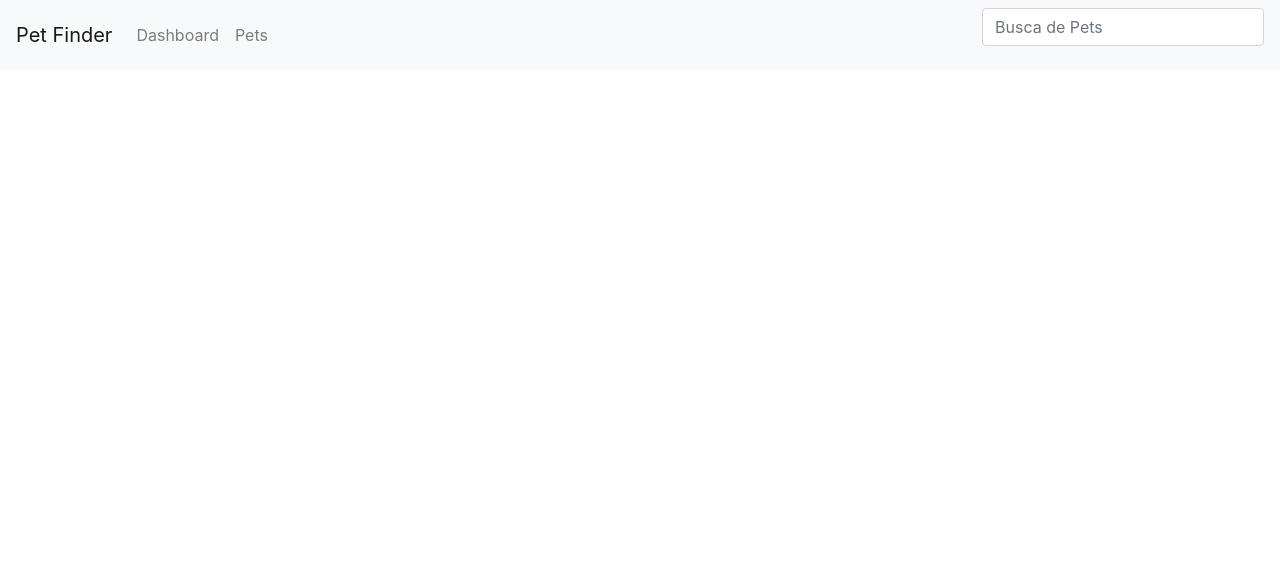
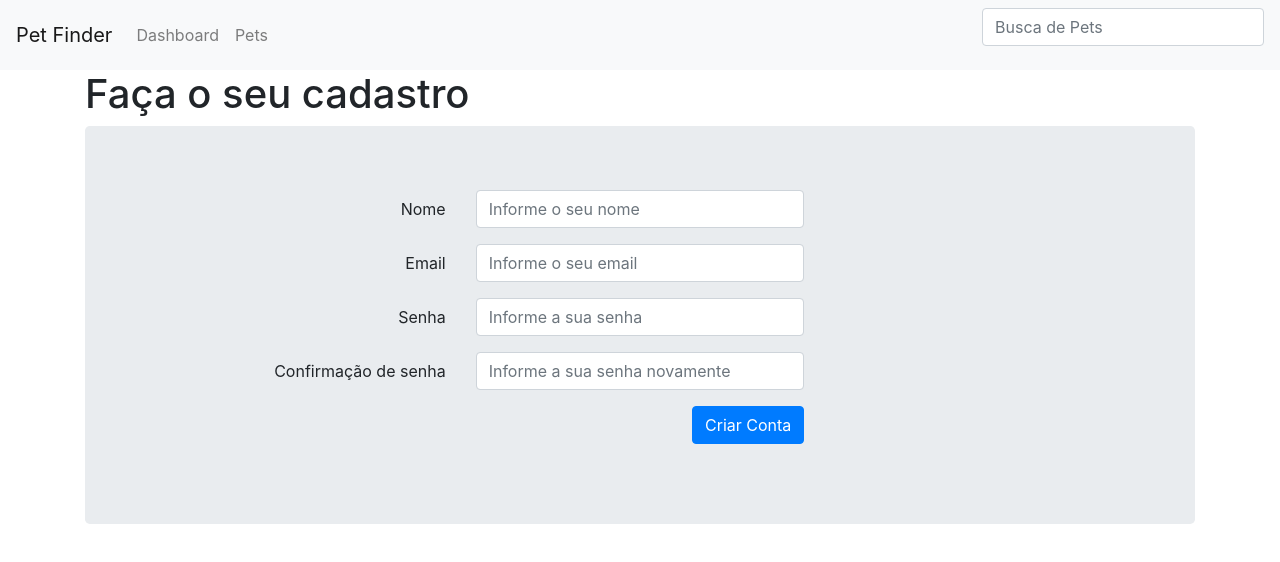
Before and after one commit to guimaraes-lucas/pet-finder-app, an Angular app: page /sign-up in a window 1280 px wide. Before the commit this address led to /. Shown: the top 562 px of the page. Built offline with nearby package versions, Linux system fonts and the light colour scheme.

Commit message:
add SignUpFormComponent base template and ajustments

```diff
--- a/src/app/app.module.ts
+++ b/src/app/app.module.ts
@@ -10,6 +10,7 @@ import { NavbarComponent } from './navbar/navbar.component'
 import { PetSearchComponent } from './navbar/pet-search/pet-search.component'
 import { PetsComponent } from './pets/pets.component'
 import { PetDetailComponent } from './pets/pet-detail/pet-detail.component'
+import { SignUpFormComponent } from './sign-up-form/sign-up-form.component'
 
 // services imports
 import { PetService } from './pets/shared/pet.service'
@@ -25,7 +26,8 @@ import { AppRoutingModule } from './app-routing.module'
     NavbarComponent,
     PetSearchComponent,
     PetsComponent,
-    PetDetailComponent
+    PetDetailComponent,
+    SignUpFormComponent
   ],
   imports: [
     AppRoutingModule,
--- a/src/app/pets/pet-detail/pet-detail.component.ts
+++ b/src/app/pets/pet-detail/pet-detail.component.ts
@@ -4,11 +4,13 @@ import { switchMap } from 'rxjs/operators'
 import { Location } from '@angular/common'
 import { FormGroup, FormBuilder } from '@angular/forms'
 
-import { Pet, petValidations } from '../shared/pet.model'
+import { Pet } from '../shared/pet.model'
 import { Kind } from 'src/app/kinds/shared/kind.model'
 
 import { PetService } from '../shared/pet.service'
 import { KindService } from 'src/app/kinds/shared/kind.service'
+
+import { PET_VALIDATION } from '../shared/pet.validation'
 
 @Component({
   selector: 'pet-detail',
@@ -27,7 +29,7 @@ export class PetDetailComponent implements OnInit{
     private location: Location,
     private formBuilder: FormBuilder
   ){
-    this.reactivePetForm = this.formBuilder.group(petValidations)
+    this.reactivePetForm = this.formBuilder.group(PET_VALIDATION)
   }
 
   public ngOnInit(){
--- a/src/app/pets/pets.component.html
+++ b/src/app/pets/pets.component.html
@@ -15,7 +15,7 @@
 
     <div class="form-group col-md-6" [ngClass]="fieldClassForErrorOrSuccess('name')">
       <label for="name" class="col-form-label">Nome</label>
-      <input formControlName="name" id="name" class="form-control" placeholder="Digite o nome do novo Pet" maxlength="50">
+      <input formControlName="name" id="name" class="form-control" placeholder="Informe o nome do novo Pet" maxlength="50">
       <div *ngIf="showFieldError('name')" class="text-danger">
         <div *ngIf="getField('name').errors.required">O nome é obrigatório</div>
         <div *ngIf="getField('name').errors.minlength">O nome deve ter no mínimo 2 caracteres</div>
@@ -25,7 +25,7 @@
 
     <div class="form-group col-md-3" [ngClass]="fieldClassForErrorOrSuccess('age')">
       <label for="age" class="col-form-label">Idade</label>
-      <input formControlName="age" id="age" class="form-control" placeholder="Digite a idade do novo Pet">
+      <input formControlName="age" id="age" class="form-control" placeholder="Informe a idade do novo Pet">
 
       <div *ngIf="showFieldError('age')" class="text-danger">
         <div *ngIf="getField('age').errors.required">A idade é obrigatória</div>
@@ -36,7 +36,7 @@
   <div class="row">
     <div class="form-group col-md-3" [ngClass]="fieldClassForErrorOrSuccess('race')">
       <label for="race" class="col-form-label">Raça</label>
-      <input formControlName="race" id="race" class="form-control" placeholder="Digite raça do novo Pet"  maxlength="50">
+      <input formControlName="race" id="race" class="form-control" placeholder="Informe raça do novo Pet"  maxlength="50">
 
       <div *ngIf="showFieldError('race')" class="text-danger">
         <div *ngIf="getField('race').errors.required">A raça é obrigatória</div>
@@ -47,7 +47,7 @@
 
     <div class="form-group col-md-6" [ngClass]="fieldClassForErrorOrSuccess('city')">
       <label for="city" class="col-form-label">Cidade</label>
-      <input formControlName="city" id="city" class="form-control" placeholder="Digite a cidade do novo Pet"  maxlength="60">
+      <input formControlName="city" id="city" class="form-control" placeholder="Informe a cidade do novo Pet"  maxlength="60">
 
       <div *ngIf="showFieldError('city')" class="text-danger">
         <div *ngIf="getField('city').errors.required">A cidade é obrigatória</div>
@@ -58,7 +58,7 @@
 
     <div class="form-group col-md-3" [ngClass]="fieldClassForErrorOrSuccess('weight')">
       <label for="weight" class="col-form-label">Peso</label>
-      <input formControlName="weight" id="weight" class="form-control" placeholder="Digite o peso do novo Pet">
+      <input formControlName="weight" id="weight" class="form-control" placeholder="Informe o peso do novo Pet">
 
       <div *ngIf="showFieldError('weight')" class="text-danger">
         <div *ngIf="getField('weight').errors.required">O peso é obrigatório</div>
--- a/src/app/pets/pets.component.ts
+++ b/src/app/pets/pets.component.ts
@@ -1,11 +1,13 @@
 import { Component, OnInit } from '@angular/core'
 import { FormGroup, FormBuilder, Validators } from '@angular/forms'
 
-import { Pet, petValidations } from './shared/pet.model'
+import { Pet } from './shared/pet.model'
 import { Kind } from 'src/app/kinds/shared/kind.model'
 
 import { PetService } from './shared/pet.service'
 import { KindService } from 'src/app/kinds/shared/kind.service'
+
+import { PET_VALIDATION } from './shared/pet.validation'
 
 @Component({
   selector: 'pets',
@@ -24,7 +26,7 @@ export class PetsComponent implements OnInit{
     private formBuilder: FormBuilder
   ){
     this.newPet = new Pet()
-    this.reactivePetForm = this.formBuilder.group(petValidations)
+    this.reactivePetForm = this.formBuilder.group(PET_VALIDATION)
     this.setPet(this.newPet)
    }
 
--- a/src/app/pets/shared/pet.model.ts
+++ b/src/app/pets/shared/pet.model.ts
@@ -1,24 +1,3 @@
-import { Validators } from '@angular/forms'
-
-export const petValidations = {
-  name: [null, [Validators.required,
-                Validators.minLength(2),
-                Validators.maxLength(50)]
-        ],
-  race: [null, [Validators.required,
-                Validators.minLength(2),
-                Validators.maxLength(50)]
-        ],
-  age: [null, Validators.required],
-  weight: [null, Validators.required],
-  city: [null, [Validators.required,
-                Validators.minLength(2),
-                Validators.maxLength(60)]
-        ],
-  kindId: [null, Validators.required],
-  userId: [null, Validators.required]
-}
-
 export class Pet {
   constructor(
     public id: number = 0,
--- /dev/null
+++ b/src/app/pets/shared/pet.validation.ts
@@ -0,0 +1,20 @@
+import { Validators } from '@angular/forms'
+
+export const PET_VALIDATION = {
+  name: [null, [Validators.required,
+                Validators.minLength(2),
+                Validators.maxLength(50)]
+        ],
+  race: [null, [Validators.required,
+                Validators.minLength(2),
+                Validators.maxLength(50)]
+        ],
+  age: [null, Validators.required],
+  weight: [null, Validators.required],
+  city: [null, [Validators.required,
+                Validators.minLength(2),
+                Validators.maxLength(60)]
+        ],
+  kindId: [null, Validators.required],
+  userId: [null, Validators.required]
+}
--- /dev/null
+++ b/src/app/sign-up-form/sign-up-form.component.html
@@ -0,0 +1,39 @@
+<h1 class="page-header">Faça o seu cadastro</h1>
+
+<div class="jumbotron">
+  <form style="text-align: right;" [formGroup]="userForm" (ngSubmit)="signUpUser()">
+    <div class="form-group row">
+      <label for="name" class="col-sm-4 col-form-label">Nome</label>
+      <div class="col-sm-4">
+        <input type="name" class="form-control" id="name" formControlName="name" placeholder="Informe o seu nome">
+      </div>
+    </div>
+
+    <div class="form-group row">
+      <label for="email" class="col-sm-4 col-form-label">Email</label>
+      <div class="col-sm-4">
+        <input type="email" class="form-control" id="email" formControlName="email" placeholder="Informe o seu email">
+      </div>
+    </div>
+
+    <div class="form-group row">
+      <label for="password" class="col-sm-4 col-form-label">Senha</label>
+      <div class="col-sm-4">
+        <input type="password" class="form-control" id="password" formControlName="password" placeholder="Informe a sua senha">
+      </div>
+    </div>
+
+    <div class="form-group row">
+      <label for="passwordConfirmation" class="col-sm-4 col-form-label">Confirmação de senha</label>
+      <div class="col-sm-4">
+        <input type="password" class="form-control" id="passwordConfirmation" formControlName="passwordConfirmation" placeholder="Informe a sua senha novamente">
+      </div>
+    </div>
+
+    <div class="form-group row">
+      <div class="col-sm-4 col-sm-8">
+        <button type="submit" class="btn btn-primary">Criar Conta</button>
+      </div>
+    </div>
+  </form>
+</div>
--- /dev/null
+++ b/src/app/sign-up-form/sign-up-form.component.ts
@@ -0,0 +1,22 @@
+import { Component } from '@angular/core'
+import { FormGroup, FormControl, FormBuilder } from '@angular/forms'
+
+import { USER_VALIDATION } from '../users/shared/user.validation'
+
+@Component({
+  selector: 'sign-up-form',
+  templateUrl: './sign-up-form.component.html'
+})
+
+export class SignUpFormComponent {
+  public userForm: FormGroup
+
+  public constructor(private formBuilder: FormBuilder){
+    this.userForm = this.formBuilder.group(USER_VALIDATION)
+  }
+
+  public signUpUser(){
+    console.log("Formulário de SignUp enviado!")
+    console.log(this.userForm.value)
+  }
+}
--- /dev/null
+++ b/src/app/users/shared/user.validation.ts
@@ -0,0 +1,25 @@
+import { Validators } from '@angular/forms'
+
+export const USER_VALIDATION = {
+  name: [null, [Validators.required,
+                Validators.minLength(7),
+                Validators.maxLength(100)]
+        ],
+  email: [null, [ Validators.required,
+                  Validators.email,
+                  Validators.minLength(2),
+                  Validators.maxLength(100)]
+          ],
+  password: [null, [Validators.required,
+                    Validators.minLength(8),
+                    Validators.maxLength(60)]
+            ],
+  passwordConfirmation: [null, [ Validators.required,
+                                  Validators.minLength(8),
+                                  Validators.maxLength(60)]
+                         ],
+  address: [null, [ Validators.required,
+                    Validators.minLength(2),
+                    Validators.maxLength(255)]
+            ]
+}
```
Also changed, not shown: src/app/app-routing.module.ts (+5 -8 lines), src/app/pets/pet-detail/pet-detail.component.html (+5 -5 lines).
